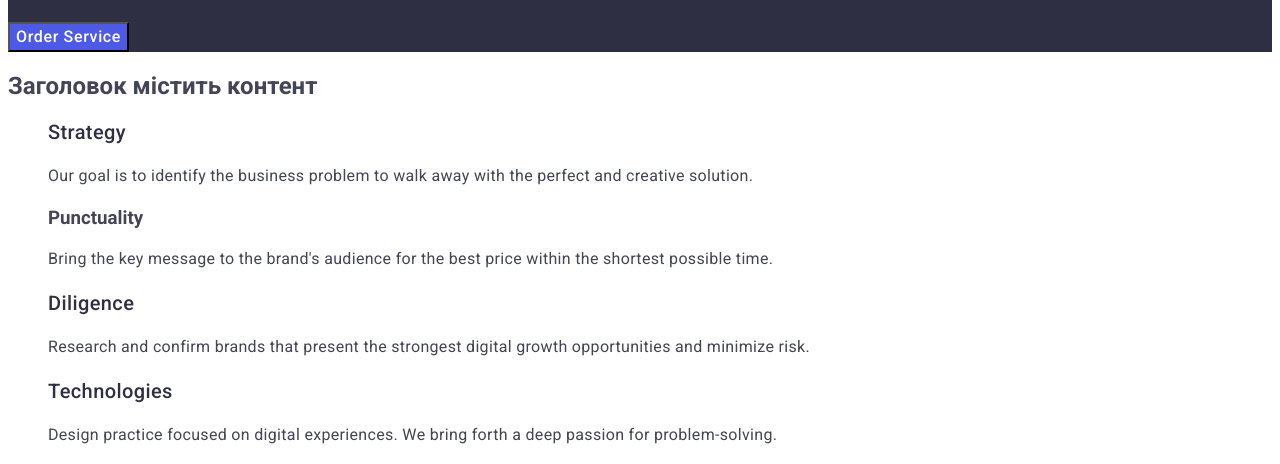
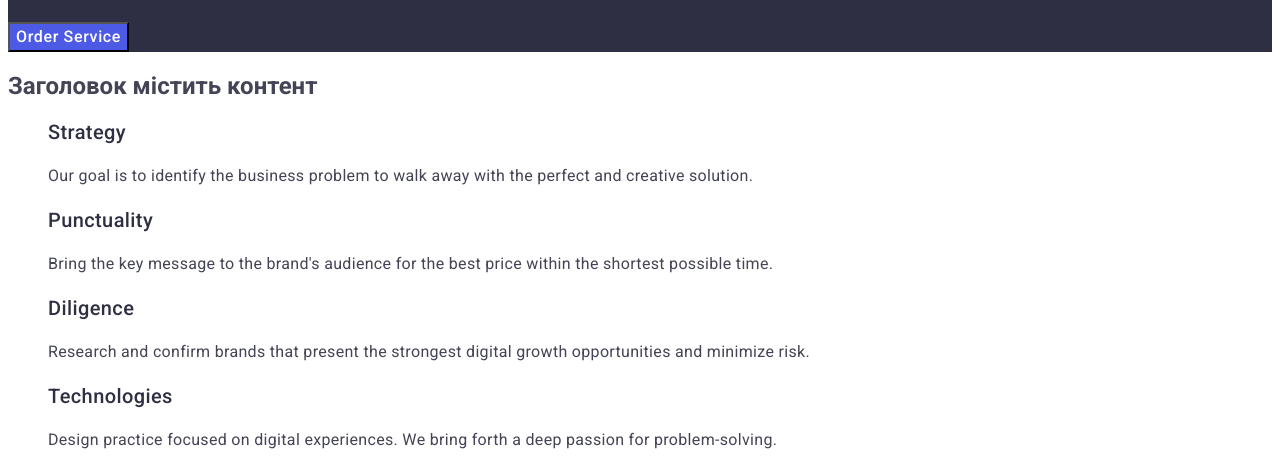
Before and after one commit to mykola170/goit-markup-hw-02-, a plain HTML site: page index.html in a window 1280 px wide. Shown: the part 312-776 px from the top of the page. Drawn offline with Linux system fonts and the light colour scheme.

Commit message:
add index file

```diff
--- a/index.html
+++ b/index.html
@@ -20,13 +20,13 @@
             <a class="page-logo" href="./index.html" target="_blank">Web<span class="logo-color">Studio</span></a>
             <ul class="page-nav-menu">
                 <li class="menu-item">
-                    <a class="menu-link" href="./index.html"> Studio</a>
+                    <a class="menu-link" href="./index.html">Studio</a>
                 </li>
                 <li class="menu-item">
-                    <a class="menu-link" href="./index.html"> Portfolio</a>
+                    <a class="menu-link" href="./index.html">Portfolio</a>
                 </li>
                 <li class="menu-item">
-                    <a class="menu-link" href="./index.html"> Contacts</a>
+                    <a class="menu-link" href="./index.html">Contacts</a>
                 </li>
             </ul>
 
@@ -61,7 +61,7 @@
                     </p>
                 </li>
                 <li>
-                    <h3 class class="section-title">Punctuality</h3>
+                    <h3 class="section-title">Punctuality</h3>
                     <p class="section-text">Bring the key message to the brand's audience for the best price within the shortest possible
                         time.</p>
                 </li>
```
